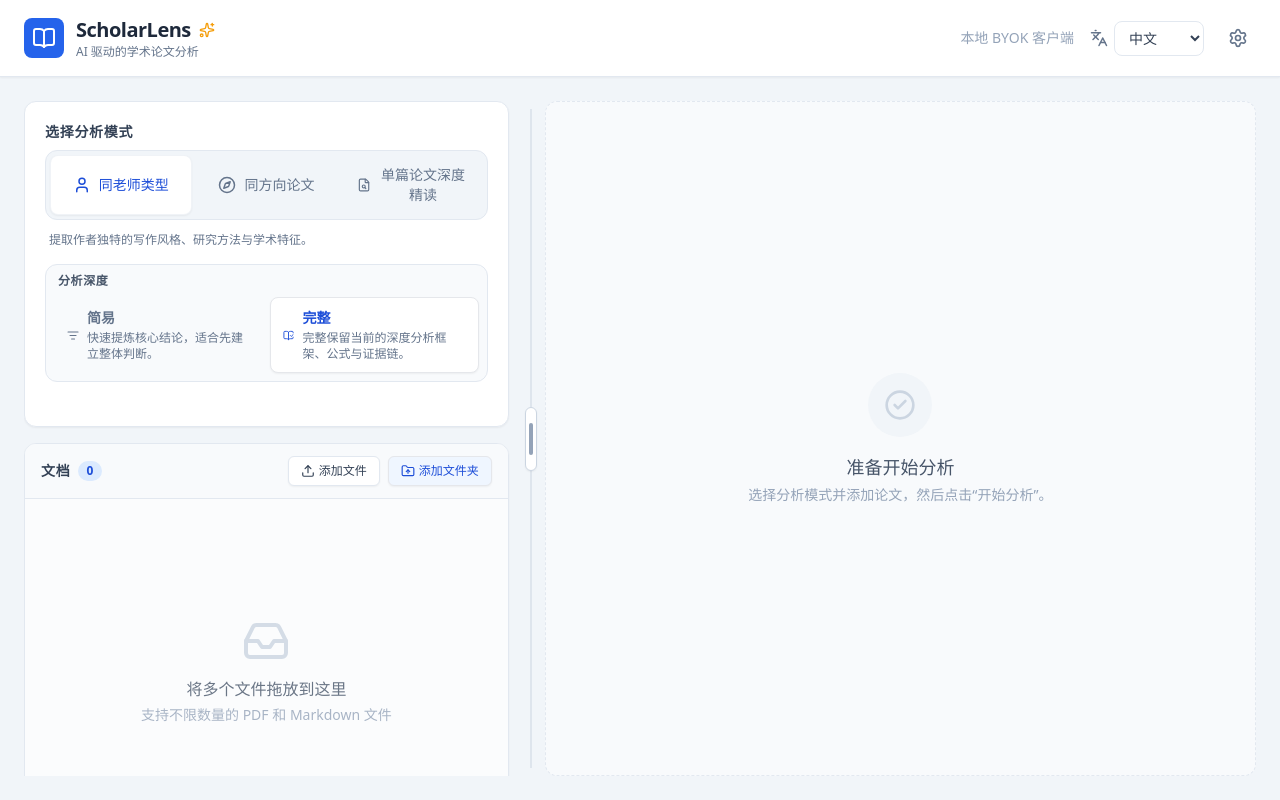
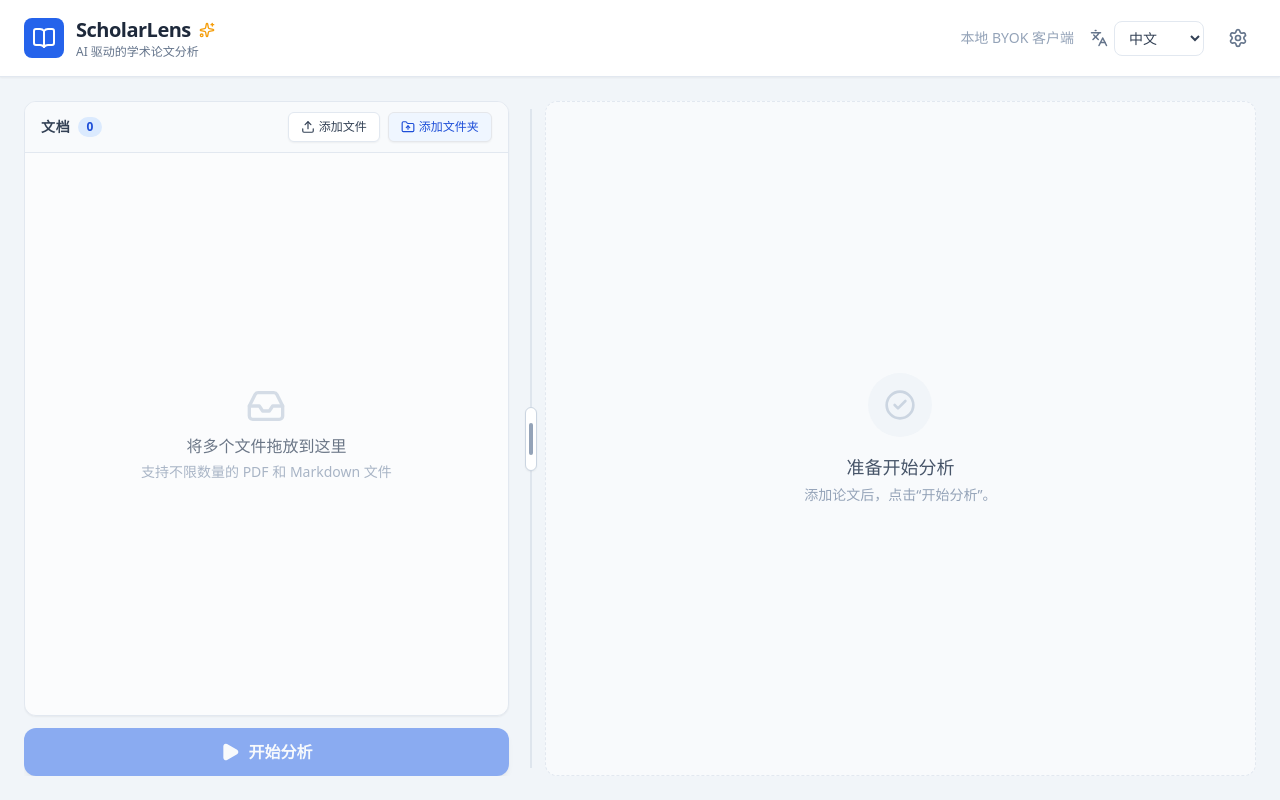
Before and after one commit to Kekeyo/readyscholarlens, a React (Vite) app in the folder frontend/: page / in a window 1280 px wide. Built offline with nearby package versions, Linux system fonts and the light colour scheme.

Commit message:
Simplify document analysis layout

```diff
--- a/frontend/App.tsx
+++ b/frontend/App.tsx
@@ -1,6 +1,5 @@
 import React, { useState, useCallback, useEffect, useRef } from 'react';
 import Header from './components/Header.tsx';
-import ModeSelector from './components/ModeSelector.tsx';
 import DocumentInput from './components/DocumentInput.tsx';
 import ResultDisplay from './components/ResultDisplay.tsx';
 import SettingsModal from './components/SettingsModal.tsx';
@@ -19,11 +18,11 @@ const DEFAULT_SETTINGS: ProviderSettings = {
 const DEFAULT_LEFT_PANE_PERCENT = 40;
 const MIN_LEFT_PANE_PERCENT = 10;
 const MAX_LEFT_PANE_PERCENT = 62;
+const ANALYSIS_MODE = AnalysisMode.SINGLE_PAPER;
+const ANALYSIS_DEPTH = AnalysisDepth.FULL;
 
 const App: React.FC = () => {
   const { t } = useLanguage();
-  const [mode, setMode] = useState<AnalysisMode>(AnalysisMode.AUTHOR);
-  const [analysisDepth, setAnalysisDepth] = useState<AnalysisDepth>(AnalysisDepth.FULL);
   const [files, setFiles] = useState<PaperFile[]>([]);
   const [isSettingsOpen, setIsSettingsOpen] = useState(false);
   const [leftPanePercent, setLeftPanePercent] = useState(DEFAULT_LEFT_PANE_PERCENT);
@@ -74,8 +73,8 @@ const App: React.FC = () => {
 
     await analyzePaperStream(
       files,
-      mode,
-      analysisDepth,
+      ANALYSIS_MODE,
+      ANALYSIS_DEPTH,
       settings,
       (chunk) => {
         setAnalysisState((prev) => ({
@@ -97,7 +96,7 @@ const App: React.FC = () => {
         }));
       }
     );
-  }, [files, mode, analysisDepth, settings, t]);
+  }, [files, settings, t]);
 
   const isReadyToAnalyze = files.length > 0;
 
@@ -165,19 +164,9 @@ const App: React.FC = () => {
           style={{ '--left-pane-width': `${leftPanePercent}%` } as React.CSSProperties}
         >
 
-          {/* Left Column: Input & Controls (独立滚动) */}
-          <div className="w-full md:basis-[var(--left-pane-width)] md:flex-none flex flex-col gap-4 md:h-full md:overflow-y-auto md:pr-2 pb-2 print:hidden min-h-0 will-change-[flex-basis] [scrollbar-width:none] [&::-webkit-scrollbar]:hidden">
-            <div className="bg-white p-5 rounded-xl border border-slate-200 shadow-sm shrink-0">
-              <ModeSelector
-                currentMode={mode}
-                onModeChange={setMode}
-                currentDepth={analysisDepth}
-                onDepthChange={setAnalysisDepth}
-                disabled={analysisState.isAnalyzing}
-              />
-            </div>
-
-            <div className="flex-1 flex flex-col min-h-[400px] shrink-0">
+          {/* Left Column: document upload and action */}
+          <div className="w-full md:basis-[var(--left-pane-width)] md:flex-none flex flex-col gap-3 md:h-full md:overflow-hidden md:pr-2 print:hidden min-h-0 will-change-[flex-basis]">
+            <div className="flex-1 flex flex-col min-h-[280px]">
               <DocumentInput
                 files={files}
                 onFilesChange={setFiles}
@@ -188,7 +177,7 @@ const App: React.FC = () => {
             <button
               onClick={handleAnalyze}
               disabled={analysisState.isAnalyzing || !isReadyToAnalyze}
-              className="w-full py-4 px-6 bg-primary-600 hover:bg-primary-700 text-white rounded-xl font-bold text-lg shadow-md hover:shadow-lg transition-all flex items-center justify-center gap-2 disabled:opacity-50 disabled:cursor-not-allowed disabled:hover:bg-primary-600 disabled:hover:shadow-md shrink-0"
+              className="w-full py-3 px-6 bg-primary-600 hover:bg-primary-700 text-white rounded-xl font-bold text-base shadow-md hover:shadow-lg transition-all flex items-center justify-center gap-2 disabled:opacity-50 disabled:cursor-not-allowed disabled:hover:bg-primary-600 disabled:hover:shadow-md shrink-0"
             >
               {analysisState.isAnalyzing ? (
                 <>{t('analyzingDocuments', { count: files.length })}</>
--- a/frontend/components/DocumentInput.tsx
+++ b/frontend/components/DocumentInput.tsx
@@ -133,10 +133,10 @@ const DocumentInput: React.FC<DocumentInputProps> = ({
   const hasPdf = files.some(f => f.type === 'pdf');
 
   return (
-    <div className="flex flex-col h-full flex-1 gap-4">
+    <div className="flex flex-col h-full flex-1 min-h-0 gap-3">
       {/* File Upload Section */}
-      <div className="flex flex-col bg-white rounded-xl border border-slate-200 shadow-sm overflow-hidden flex-1 max-h-[50vh]">
-        <div className="bg-slate-50 border-b border-slate-200 px-4 py-3 flex items-center justify-between shrink-0">
+      <div className="flex flex-col min-h-0 bg-white rounded-xl border border-slate-200 shadow-sm overflow-hidden flex-1">
+        <div className="bg-slate-50 border-b border-slate-200 px-4 py-2.5 flex items-center justify-between shrink-0">
           <label className="text-sm font-semibold text-slate-700 uppercase tracking-wider flex items-center gap-2">
             {t('documents')}
             <span className="bg-primary-100 text-primary-700 py-0.5 px-2 rounded-full text-xs font-bold">
@@ -209,8 +209,8 @@ const DocumentInput: React.FC<DocumentInputProps> = ({
               </div>
             </div>
           ) : files.length === 0 ? (
-            <div className="h-full flex flex-col items-center justify-center text-slate-400 py-10 opacity-80 pointer-events-none">
-              <Inbox size={48} className="mb-3 text-slate-300" />
+            <div className="h-full flex flex-col items-center justify-center text-slate-400 py-6 opacity-80 pointer-events-none">
+              <Inbox size={40} className="mb-2 text-slate-300" />
               <p className="text-base font-medium text-slate-600">{t('dragFiles')}</p>
               <p className="text-sm mt-1">{t('fileSupport')}</p>
             </div>
--- a/frontend/i18n.tsx
+++ b/frontend/i18n.tsx
@@ -13,7 +13,7 @@ const messages = {
     pdfWarning: '提示：Vertex AI、Gemini 和 Anthropic 完整支持直接分析 PDF。其他服务（如 OpenAI/DeepSeek）可能忽略 PDF 内容，建议使用 Markdown 以获得最佳兼容性。',
     removeFile: '移除文件', addMoreFiles: '继续添加文件',
     fileReadError: '读取文件时发生错误。', startAnalysis: '开始分析', analyzingDocuments: '正在分析 {count} 篇文档…', needInput: '请至少上传一篇文档。',
-    analysisFailed: '分析失败', ready: '准备开始分析', readyHint: '选择分析模式并添加论文，然后点击“开始分析”。',
+    analysisFailed: '分析失败', ready: '准备开始分析', readyHint: '添加论文后，点击“开始分析”。',
     results: '分析结果', generating: '生成中…', editingMode: '编辑模式', edit: '编辑', copy: '复制', copied: '已复制', copyFailed: '复制失败', cancel: '取消', save: '保存', export: '导出', generatingPdf: '正在生成 PDF…',
     plainText: '纯文本 (.txt)', savePdf: '保存为 PDF', initAnalysis: '正在初始化分析…', parserLoading: '正在加载解析器…', pdfLibraryLoading: 'PDF 生成组件仍在加载，请稍后重试。', pdfFailed: 'PDF 生成失败。',
     resizePanels: '调整输入区与结果区宽度', resizeHint: '拖动调整宽度 · 双击恢复默认比例',
@@ -32,7 +32,7 @@ const messages = {
     pdfWarning: 'Note: Direct PDF analysis is fully supported by Vertex AI, Gemini, and Anthropic. Other providers (such as OpenAI/DeepSeek) may ignore PDF content. Use Markdown for best compatibility.',
     removeFile: 'Remove file', addMoreFiles: 'Add more files',
     fileReadError: 'An error occurred while reading the files.', startAnalysis: 'Start Analysis', analyzingDocuments: 'Analyzing {count} document(s)…', needInput: 'Please upload at least one document.',
-    analysisFailed: 'Analysis Failed', ready: 'Ready for Analysis', readyHint: 'Select a mode, add your papers, and click Analyze.',
+    analysisFailed: 'Analysis Failed', ready: 'Ready for Analysis', readyHint: 'Add your papers, then click Analyze.',
     results: 'Analysis Results', generating: 'Generating…', editingMode: 'Editing Mode', edit: 'Edit', copy: 'Copy', copied: 'Copied', copyFailed: 'Copy failed', cancel: 'Cancel', save: 'Save', export: 'Export', generatingPdf: 'Generating PDF…',
     plainText: 'Plain Text (.txt)', savePdf: 'Save as PDF', initAnalysis: 'Initializing analysis…', parserLoading: 'Loading parser…', pdfLibraryLoading: 'PDF generation library is still loading. Please try again in a moment.', pdfFailed: 'Failed to generate PDF.',
     resizePanels: 'Resize input and results panels', resizeHint: 'Drag to resize · Double-click to reset',
```
